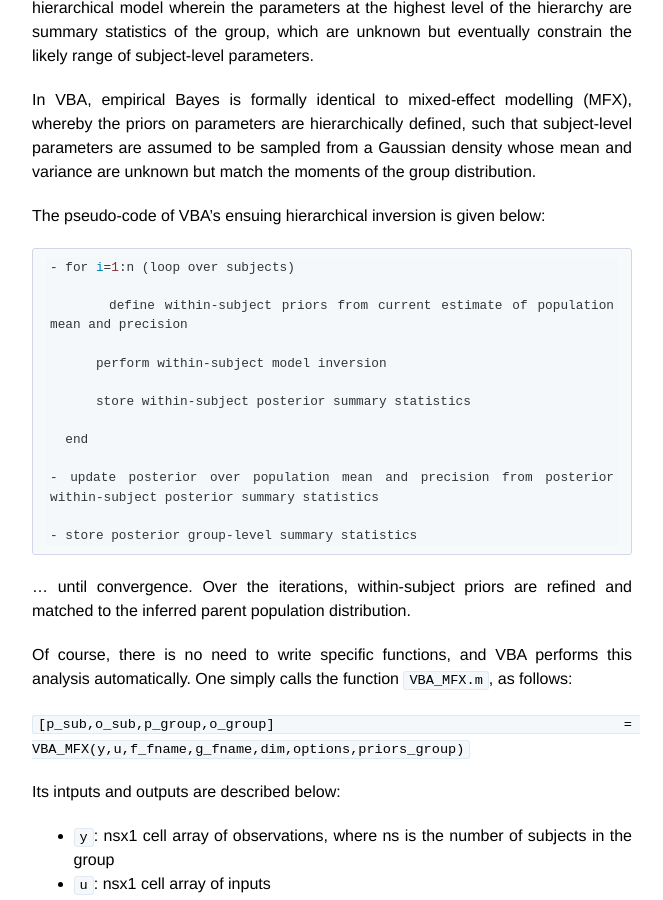
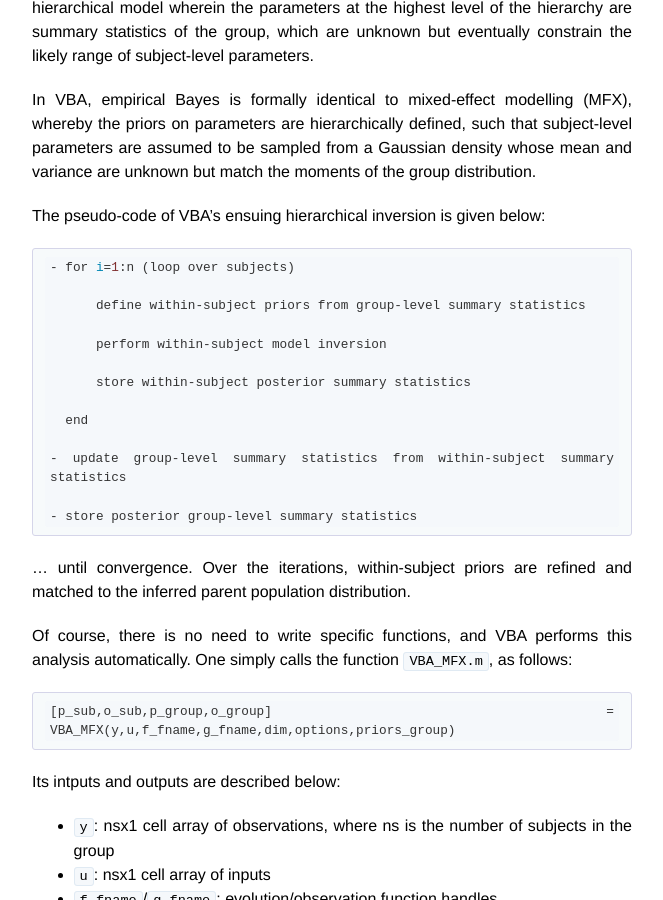
Before and after one commit to MBB-team/VBA-toolbox, a Jekyll site: the page built from _wiki/VBA-MFX.md, in a window 1280 px wide and 900 px high, scrolled down 338 px. Shown: the whole window, without its empty margins (308-971 px from the left). Built offline with Jekyll 4.4.1, drawn with Linux system fonts in a browser that asks for light colours; nearby versions of some CDN libraries.

Commit message:
Update VBA-MFX.md

````diff
--- a/_wiki/VBA-MFX.md
+++ b/_wiki/VBA-MFX.md
@@ -14,7 +14,7 @@ The pseudo-code of VBA's ensuing hierarchical inversion is given below:
 ```
 - for i=1:n (loop over subjects)
 
-      define within-subject priors from current estimate of population mean and precision
+      define within-subject priors from group-level summary statistics
 
       perform within-subject model inversion
 
@@ -22,7 +22,7 @@ The pseudo-code of VBA's ensuing hierarchical inversion is given below:
 
   end
 
-- update posterior over population mean and precision from posterior within-subject posterior summary statistics
+- update group-level summary statistics from within-subject summary statistics
 
 - store posterior group-level summary statistics
 ```
@@ -31,7 +31,9 @@ The pseudo-code of VBA's ensuing hierarchical inversion is given below:
 
 Of course, there is no need to write specific functions, and VBA performs this analysis automatically. One simply calls the function `VBA_MFX.m`, as follows:
 
-`[p_sub,o_sub,p_group,o_group] = VBA_MFX(y,u,f_fname,g_fname,dim,options,priors_group)`
+```
+[p_sub,o_sub,p_group,o_group] = VBA_MFX(y,u,f_fname,g_fname,dim,options,priors_group)
+```
 
 Its intputs and outputs are described below:
 
````
